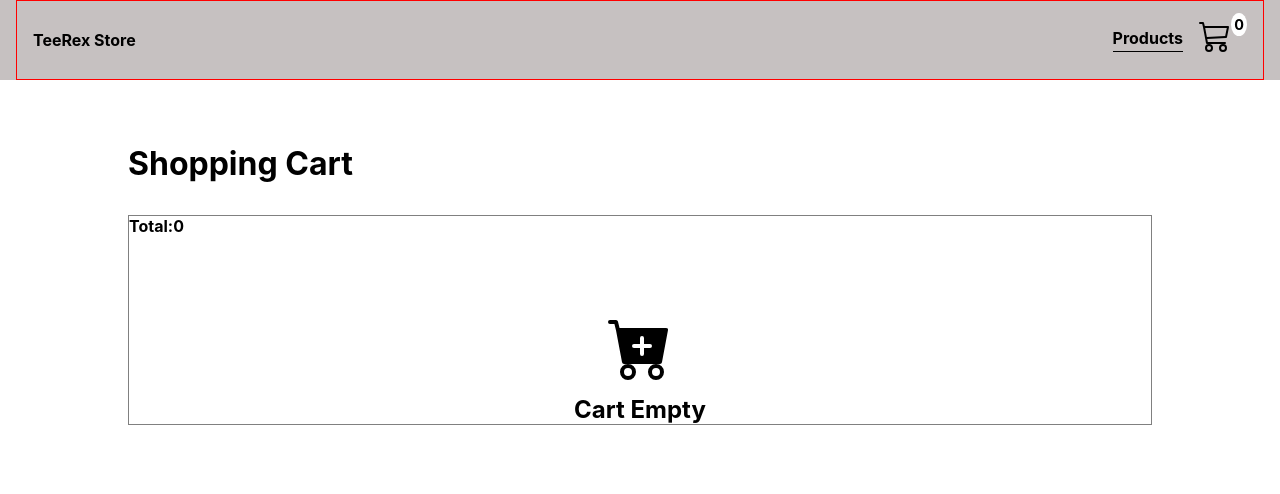
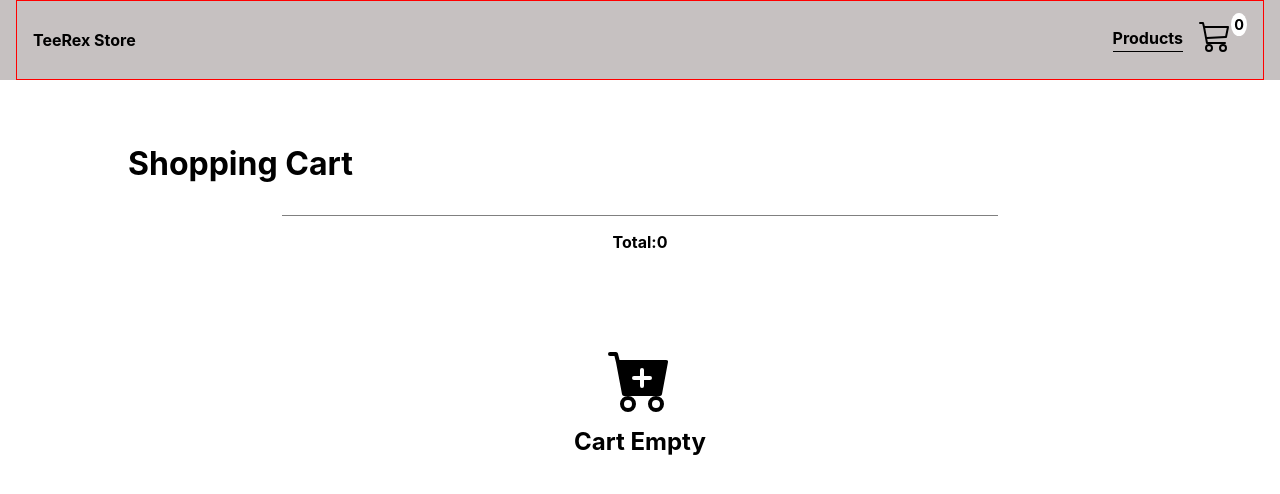
Before and after one commit to dibdas/teerex-store, a React (Create React App) app: page /cart in a window 1280 px wide. Shown: the top 494 px of the page. Built offline with nearby package versions, Linux system fonts and the light colour scheme.

Commit message:
modified

```diff
--- a/src/components/cart/Cart.scss
+++ b/src/components/cart/Cart.scss
@@ -1,8 +1,17 @@
 .cart{
     width:100%;
     margin-top: 2rem;
-    border:1px solid grey;
+    // border:1px solid grey;
     gap:5rem;
+    .total{
+        margin-block:1rem;
+        text-align: center;
+        border-top: 1px solid grey;
+        padding-block: 1rem;
+        width:70%;
+        margin-inline: auto;
+
+    }
 
     .empty-cart{
         display: flex;
--- a/src/components/cartItem/CartItem.js
+++ b/src/components/cartItem/CartItem.js
@@ -1,7 +1,7 @@
 import React from "react";
 import "./CartItem.scss";
 import { AiTwotoneDelete } from "react-icons/ai";
-import { addToCart, deleteFromCart } from "../../redux/cartSlice";
+import { addToCart, deleteFromCart, removeItem } from "../../redux/cartSlice";
 import { useDispatch } from "react-redux";
 function CartItem({ cartItem }) {
   const dispatch = useDispatch();
@@ -14,15 +14,24 @@ function CartItem({ cartItem }) {
     // console.log(product);
     dispatch(deleteFromCart(cartItem));
   }
+  function handleDelete() {
+    dispatch(removeItem(cartItem));
+  }
   return (
     <div className="cart-items">
       <div className="items">
         <div className="cart-item-image">
           <img src={cartItem.imageURL} alt="" />
         </div>
-        <div className="item-name">{cartItem.name}</div>
+        <div className="name-price">
+          <div className="item-name">{cartItem.name}</div>
 
-        <div className="cart-item-price">Rs.{cartItem.price}</div>
+          <div className="cart-item-price">Rs.{cartItem.price}</div>
+          <div className="subtotal">
+            <h4>Sub Total: Rs.{cartItem.quantity * cartItem.price}</h4>
+          </div>
+        </div>
+
         <div className="quantity-selector">
           <button className="increament" onClick={handleClickIncrease}>
             +
@@ -33,7 +42,7 @@ function CartItem({ cartItem }) {
           </button>
         </div>
 
-        <div className="delete-item">
+        <div className="delete-item" onClick={handleDelete}>
           <AiTwotoneDelete />
         </div>
       </div>
```
